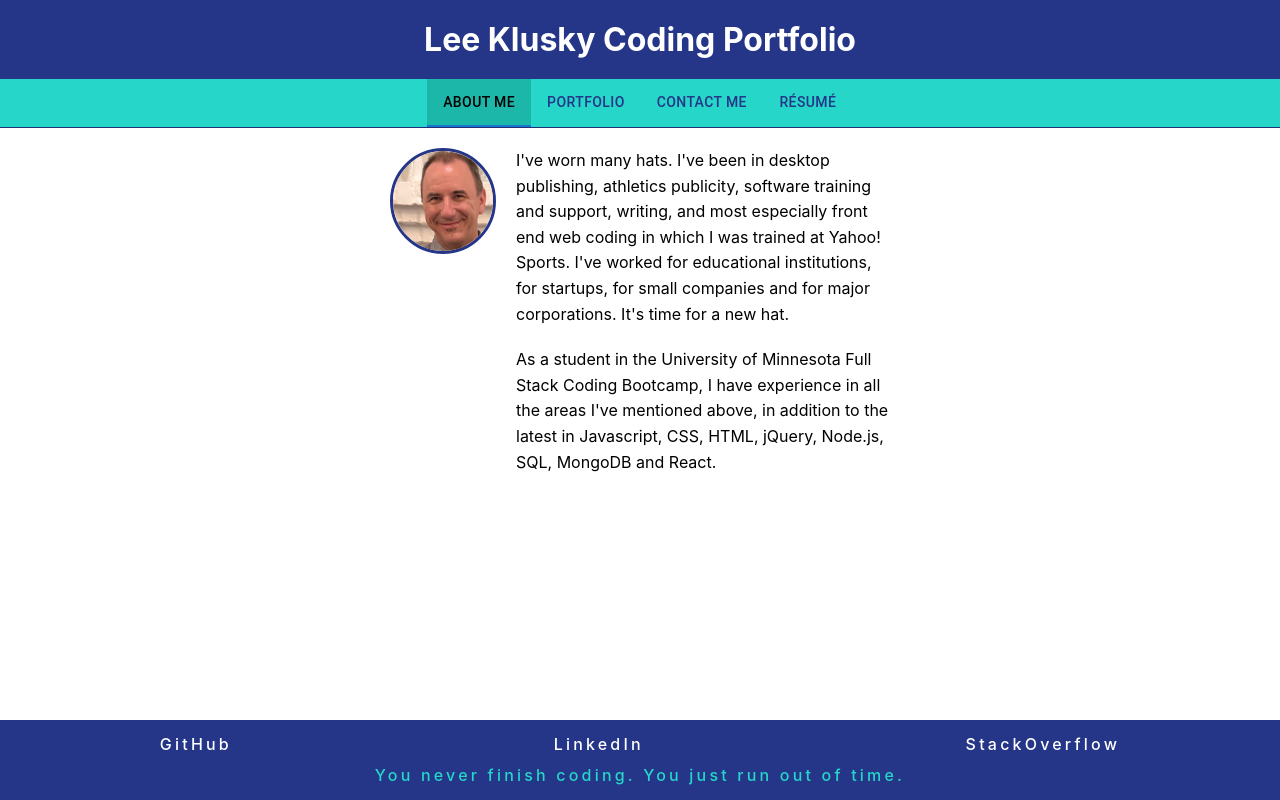
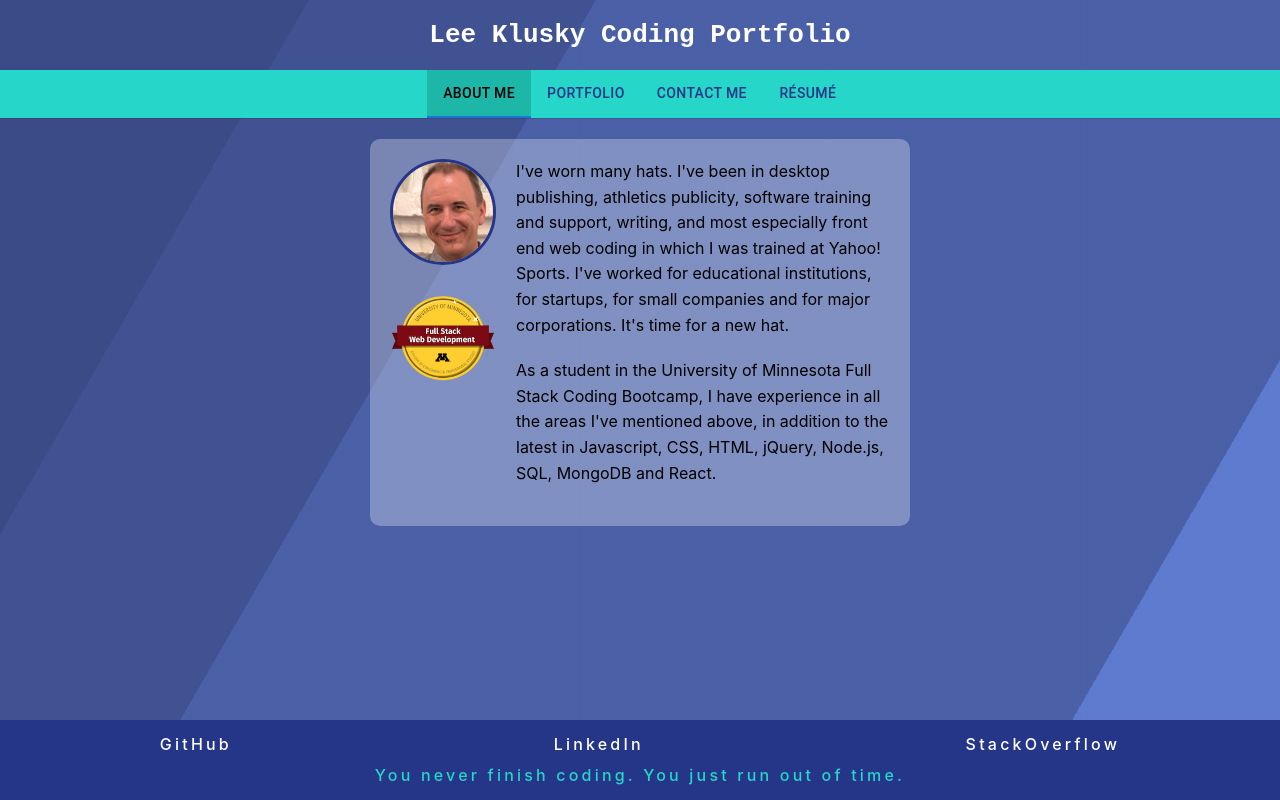
Before and after one commit to lkalliance/code-portfolio, a React (Create React App) app: page /resume#/about in a window 1280 px wide. Built offline with nearby package versions, Linux system fonts and the light colour scheme.

Commit message:
Added background and credly badge

```diff
--- a/src/App.css
+++ b/src/App.css
@@ -35,15 +35,53 @@ h1 {
 
 section {
   margin: 20px auto;
-  padding: 0 20px;
-  max-width: 700px;
+  padding: 20px;
+  max-width: 70%;
+  background-color: rgba(255, 255, 255, 0.3);
+  border-radius: 10px;
+}
+
+/* Sliding background */
+
+.bg {
+  animation: slide 3s ease-in-out infinite alternate;
+  background-image: linear-gradient(
+    -60deg,
+    rgb(70, 105, 201) 50%,
+    rgb(32, 50, 120) 50%
+  );
+  bottom: 0;
+  left: -50%;
+  opacity: 0.5;
+  position: fixed;
+  right: -50%;
+  top: 0;
+  z-index: -1;
+}
+
+.bg2 {
+  animation-direction: alternate-reverse;
+  animation-duration: 4s;
+}
+
+.bg3 {
+  animation-duration: 5s;
+}
+
+h1 {
+  font-family: monospace;
+}
+
+@keyframes slide {
+  0% {
+    transform: translateX(-25%);
+  }
+  100% {
+    transform: translateX(25%);
+  }
 }
 
 /* Header rules */
-
-header {
-  background-color: var(--primary);
-}
 
 .small h1 {
   margin-bottom: 0;
@@ -119,7 +157,10 @@ footer a.MuiTypography-root:hover {
   color: var(--secondary);
 }
 
-@media screen and (max-width: 360px) {
+@media screen and (max-width: 375px) {
+  header {
+    background-color: var(--primary);
+  }
   footer {
     padding: 15px 5px;
   }
@@ -131,19 +172,10 @@ footer a.MuiTypography-root:hover {
   footer .MuiStack-root a.MuiTypography-root {
     margin: 0;
   }
-}
 
-@media (prefers-color-scheme: dark) {
-  body {
-    background-color: var(--dark-bg);
-    color: var(--dark-text);
-  }
-
-  .MuiTabs-root {
-    background-color: var(--dark-secondary);
-  }
-
-  h1 {
-    color: white;
+  section {
+    max-width: 95%;
+    margin: 20px 6px;
+    padding: 20px 6px;
   }
 }
--- a/src/App.tsx
+++ b/src/App.tsx
@@ -16,6 +16,9 @@ function App() {
   return (
     <ParallaxProvider>
       <div className={isSmall ? "App small" : "App big"}>
+        <div className="bg"></div>
+        <div className="bg bg2"></div>
+        <div className="bg bg3"></div>
         <header>
           <Header title="Lee Klusky Coding Portfolio" />
           <TabContext value={pathname}>
--- a/src/pages/About/About.css
+++ b/src/pages/About/About.css
@@ -12,7 +12,16 @@ img.headshot {
   height: 100px;
 }
 
+img.badge {
+  margin: 10px 20px 10px 0;
+  width: 106px;
+}
+
 .App.small img.headshot {
   width: 65px;
   height: 65px;
 }
+
+.App.small img.badge {
+  width: 71px;
+}
--- a/src/pages/About/About.tsx
+++ b/src/pages/About/About.tsx
@@ -15,6 +15,7 @@ function About({ paragraphs, small }: aboutProps) {
 
   return (
     <section id="about">
+      <div>
         <img
           src="./images/lee_head_shot.png"
           className="headshot"
@@ -22,6 +23,13 @@ function About({ paragraphs, small }: aboutProps) {
           width={small ? "65px" : "100px"}
           height={small ? "65px" : "100px"}
         />
+        <a href="https://www.credly.com/badges/60c743d7-bae3-47c5-bb7f-9c80a40ec7c0/public_url">
+          <img
+            src="./images/full-stack-web-development-certificate-coding-boot-camp.png"
+            className="badge"
+          />
+        </a>
+      </div>
       <Box>
         {/* iterate over the provided paragraphs and render each in a box */}
         {paragraphs.map((graph, index) => (
--- a/src/pages/Contact/Contact.css
+++ b/src/pages/Contact/Contact.css
@@ -10,28 +10,3 @@ section#contact div.MuiAlert-root {
   margin: 14px;
   width: 200px;
 }
-
-@media (prefers-color-scheme: dark) {
-  section#contact input,
-  section#contact input:autofill,
-  section#contact textarea {
-    background-color: var(--dark-bg);
-    color: var(--dark-text);
-  }
-
-  label.MuiFormLabel-root {
-    color: var;
-  }
-
-  div.MuiInputBase-root {
-    border-color: white;
-  }
-
-  section#contact .Mui-error {
-    color: rgb(241, 133, 133);
-  }
-
-  section#contact .Mui-focused {
-    color: white;
-  }
-}
--- a/src/pages/Resume/Resume.css
+++ b/src/pages/Resume/Resume.css
@@ -2,7 +2,7 @@
   position: relative;
   max-width: 600px;
   font-size: 0.9em;
-  color: #555555;
+  color: var(--primary);
 }
 
 #resume h2,
@@ -51,31 +51,24 @@
 #resume li {
   margin: 6px 0 6px 16px;
   padding: 0 0 0 8px;
-  border-left: 1px solid var(--secondary);
+  border-left: 3px solid var(--secondary);
 }
 
 #resume svg {
   position: relative;
   top: 3px;
   margin-right: 6px;
-  color: var(--secondary);
 }
 
 #resume .heading svg {
   top: 4px;
-  color: var(--secondary);
 }
 
-@media (prefers-color-scheme: dark) {
+@media screen and (max-width: 375px) {
   #resume {
-    color: var(--dark-text);
+    padding: 15px;
   }
-
-  #resume h2,
-  #resume h3,
-  #resume h4,
-  #resume strong,
-  #resume a {
-    color: white;
+  #resume p {
+    margin-left: 0;
   }
 }
```
Also changed, not shown: public/images/full-stack-web-development-certificate-coding-boot-camp.png (added). Lines whose indentation alone changed are shown as unchanged.
